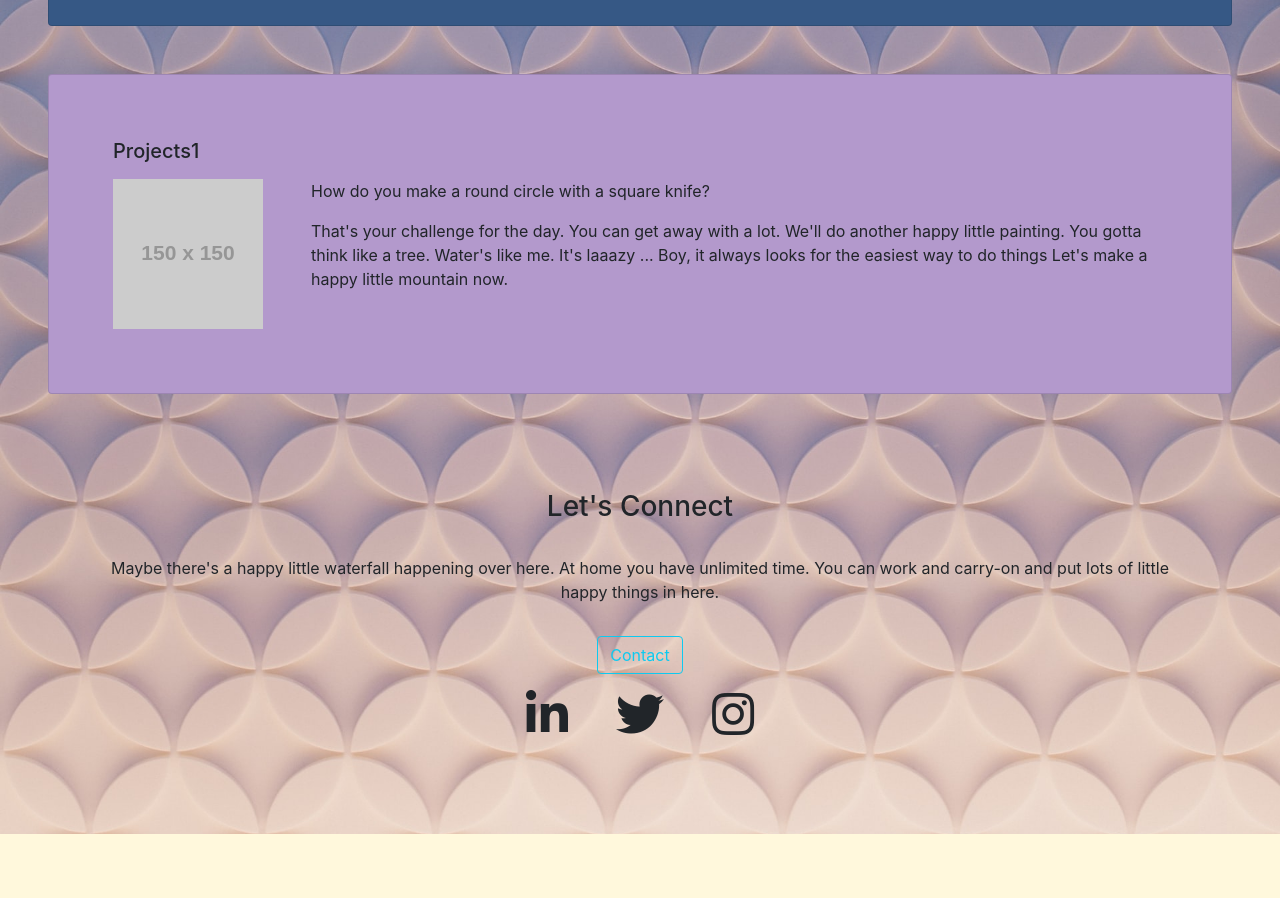
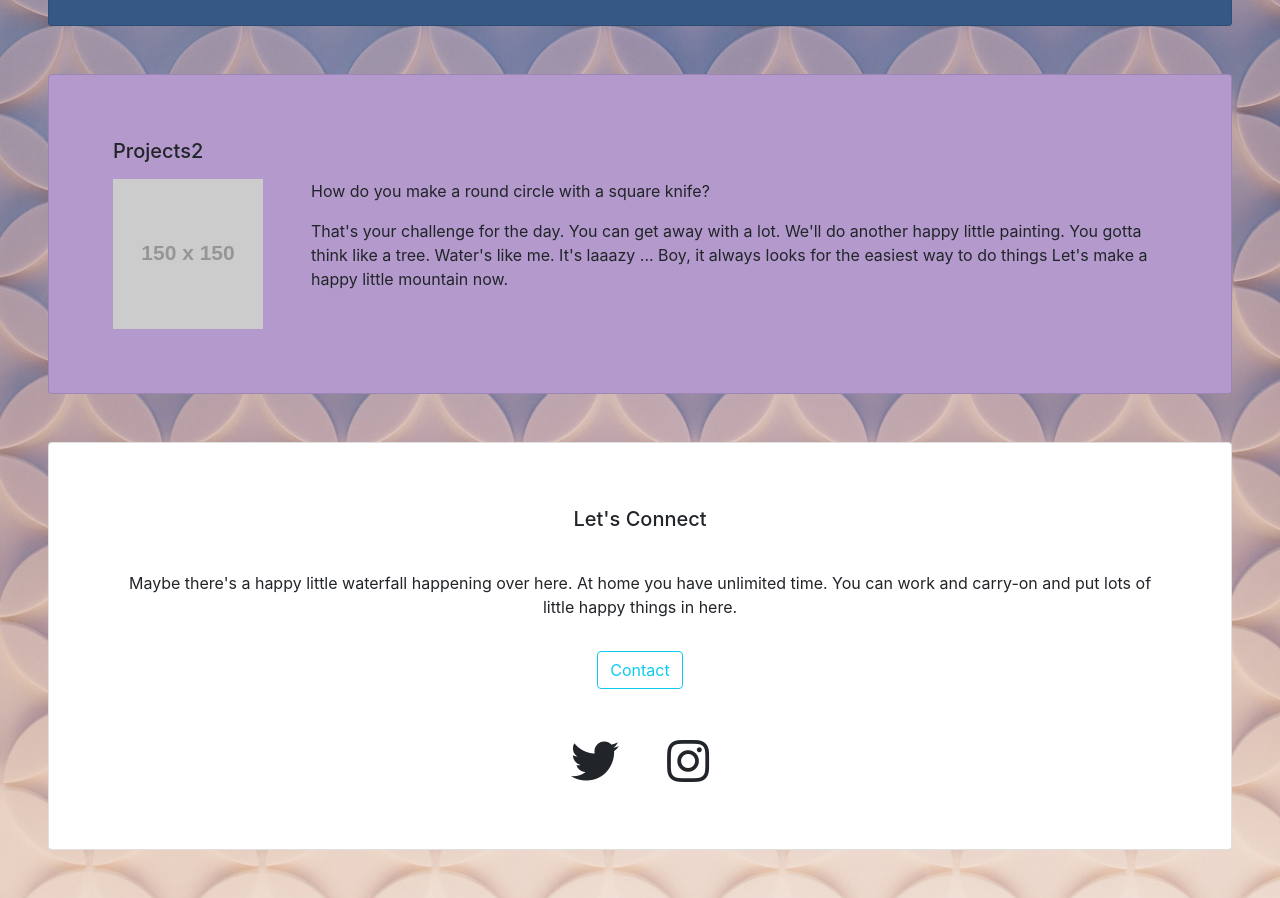
Before and after one commit to jnel-221/portfolioTemplate, a React (Create React App) app in the folder portfoliotemplate/: page /#/ in a window 1280 px wide. Shown: the part 920-1818 px from the top of the page. Before the commit the page ends 1754 px from the top, so only its background shows below. Built offline with nearby package versions, Linux system fonts and the light colour scheme.

Commit message:
converted to card

```diff
--- a/portfoliotemplate/src/components/Connect.js
+++ b/portfoliotemplate/src/components/Connect.js
@@ -1,10 +1,36 @@
 import React from "react";
-import {Button} from "react-bootstrap";
+import { Card, Button } from "react-bootstrap";
 
 const Connect = () => {
+  return (
+    <Card className="p-5 m-5">
+      <Card.Body>
+        <Card.Title className="pb-2 text-center">Let's Connect</Card.Title>
+        <br></br>
+        <Card.Text>
+          <p className="text-center">
+            Maybe there's a happy little waterfall happening over here. At home
+            you have unlimited time. You can work and carry-on and put lots of
+            little happy things in here.
+          </p>
+        </Card.Text>
+        <div className="text-center">
+          <Button variant="outline-info" className="mb-5 my-3">
+            Contact
+          </Button>
+          <br></br>
+          {/* <i className="fab fa-linkedin-in fa-3x mx-4"></i> */}
+          <i className="fab fa-twitter fa-3x mx-4"></i>
+          <i className="fab fa-instagram fa-3x mx-4"></i>
+        </div>
+      </Card.Body>
+    </Card>
+  );
+};
 
-    return(
-        <section className="p-5 m-5">
+export default Connect;
+
+/* <section className="p-5 m-5">
 <h3 className="text-center">Let's Connect</h3>
 <br></br>
 <p className="text-center">Maybe there's a happy little waterfall happening over here. At home you have unlimited time. You can work and carry-on and put lots of little happy things in here.</p>
@@ -13,9 +39,4 @@ const Connect = () => {
 <br></br>
 <i className="fab fa-linkedin-in fa-3x mx-4"></i><i className="fab fa-twitter fa-3x mx-4"></i><i className="fab fa-instagram fa-3x mx-4"></i>
 </div>
-        </section>
-
-    )
-}
-
-export default Connect;
+</section> */
--- a/portfoliotemplate/src/components/Projects2.js
+++ b/portfoliotemplate/src/components/Projects2.js
@@ -6,7 +6,7 @@ const Projects2 = () => {
   return (
     <Card className="p-5 m-5" id="projects2">
     <Card.Body>
-      <Card.Title className="pb-2">Projects1</Card.Title>
+      <Card.Title className="pb-2">Projects2</Card.Title>
       <Card.Img
         variant="left"
         src="https://via.placeholder.com/150"
```
Lines whose indentation alone changed are shown as unchanged.
